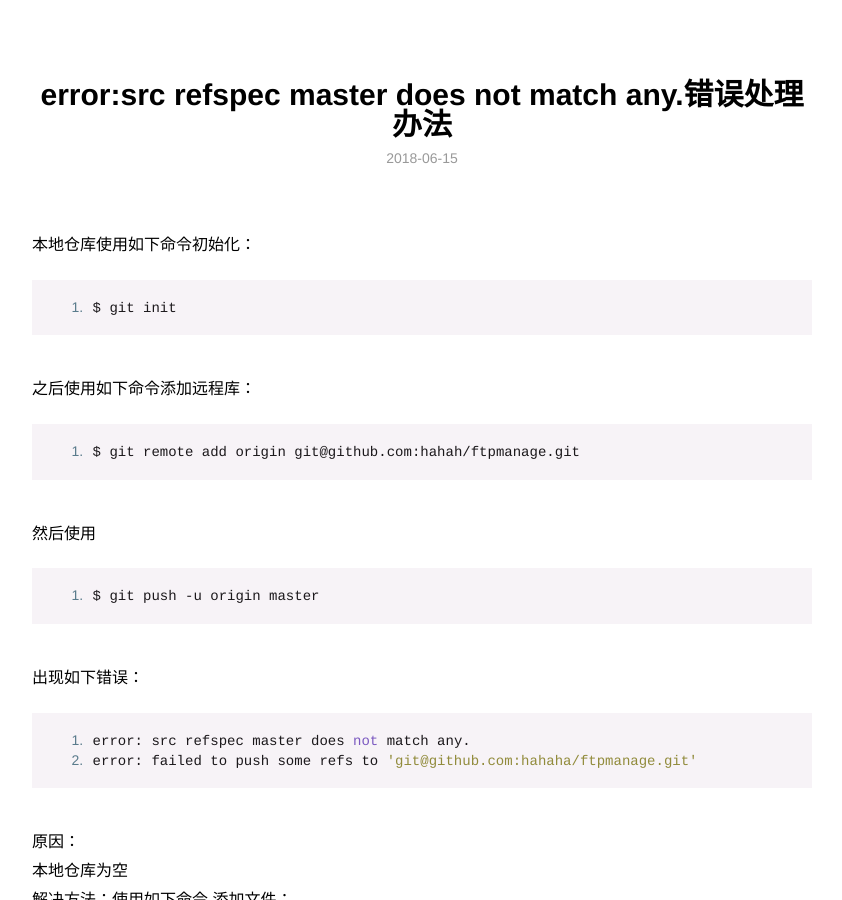
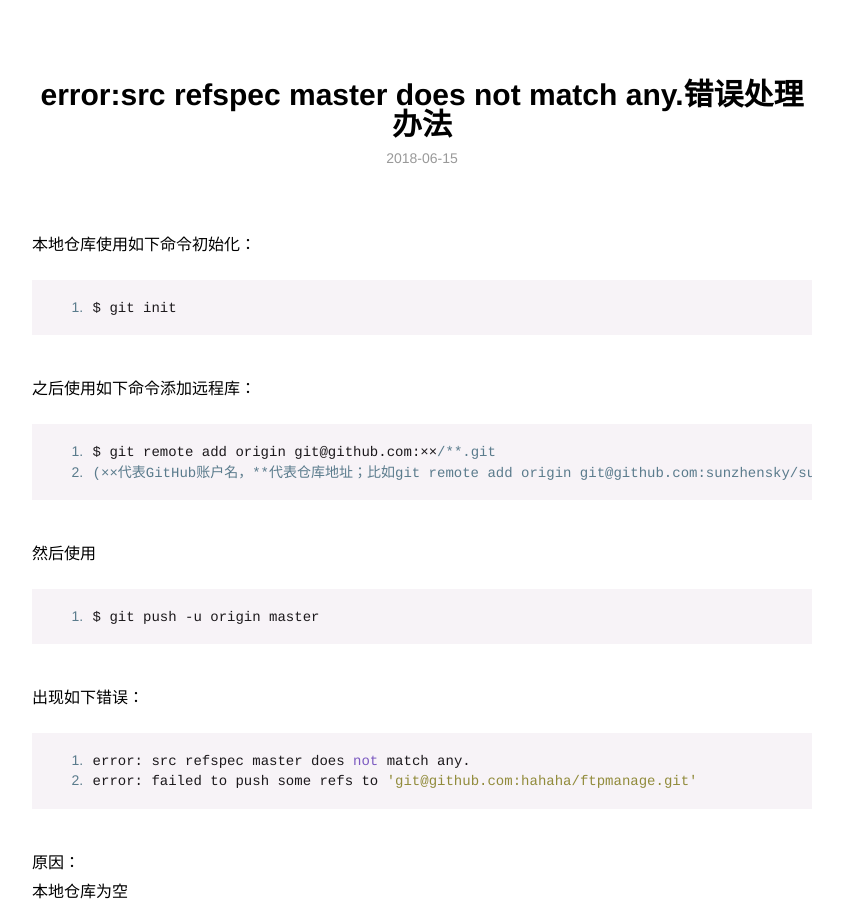
Before and after one commit to sunzhensky/sunzhensky.github.io, a Jekyll site: the page built from _posts/2018-6-15-git-error.md, in a window 1280 px wide and 900 px high. Shown: the whole window, without its empty margins (218-1060 px from the left). Built offline with Jekyll 4.4.1, drawn with Linux system fonts in a browser that asks for light colours.

Commit message:
Update 2018-6-15-git-error.md

````diff
--- a/_posts/2018-6-15-git-error.md
+++ b/_posts/2018-6-15-git-error.md
@@ -12,7 +12,8 @@ $ git init
 ```
 之后使用如下命令添加远程库：
 ```git
-$ git remote add origin git@github.com:hahah/ftpmanage.git
+$ git remote add origin git@github.com:××/**.git
+(××代表GitHub账户名，**代表仓库地址；比如git remote add origin git@github.com:sunzhensky/sunzhensky.github.io.git)
 ```
 然后使用
 ```git
````
